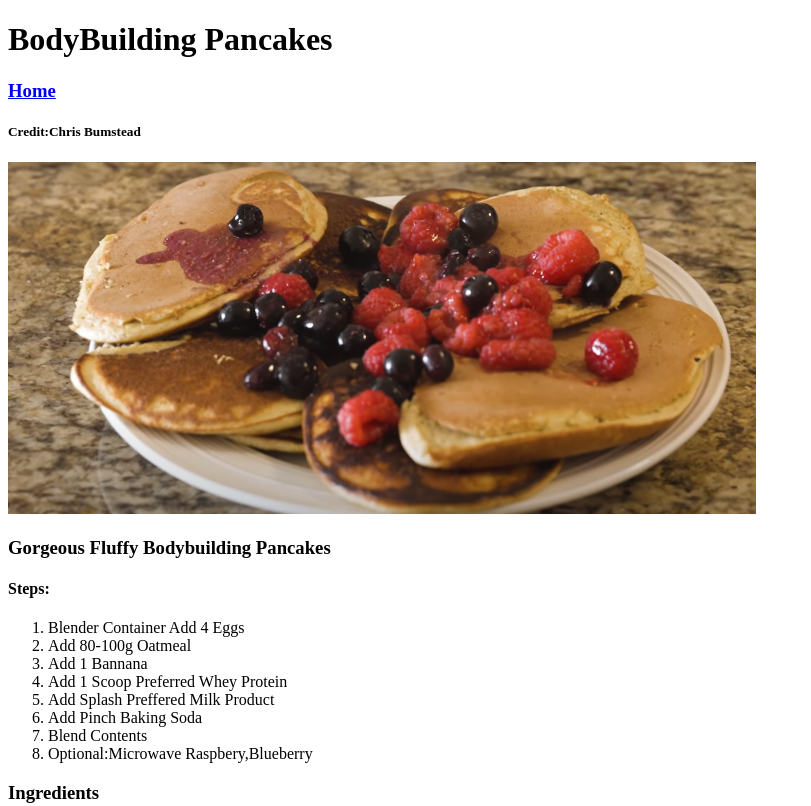
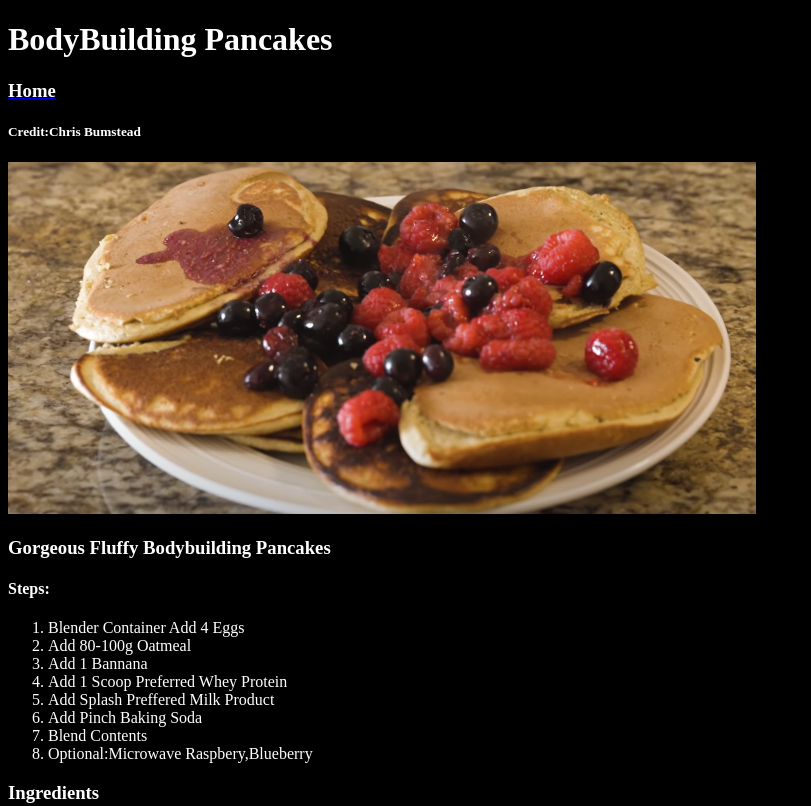
Before and after one commit to Sylvanus4296/odin-recipes, a plain HTML site: page recipes/bb-pancakes.html in a window 1280 px wide. Shown: the top 806 px of the page, without its empty margins (0-811 px from the left). Drawn offline with Linux system fonts and the light colour scheme.

Commit message:
made website dark

```diff
--- /dev/null
+++ b/css/styles.css
@@ -0,0 +1,9 @@
+.body {
+    background-color: rgb(0, 0, 0);
+}
+
+
+
+.text {
+    color:white;
+}
--- a/recipes/bb-pancakes.html
+++ b/recipes/bb-pancakes.html
@@ -3,14 +3,20 @@
         <head>
             <title>BodyBuilding Pancakes</title>
             <meta charset="utf-8">
+            <link rel="stylesheet" href="../css/styles.css">
         </head>
-        <body>
-            <h1><strong>BodyBuilding Pancakes</strong></h1>
-            <a href="../index.html"><h3>Home</h3></a>
-            <H5>Credit:Chris Bumstead</H5>
+        <body class="body">
+            <h1 class="text important"> <strong>
+                BodyBuilding Pancakes
+            </strong></h1>
+            <a href="../index.html"><h3 class="text important">
+            Home
+            </h3></a>
+            <H5 class="text important">Credit:Chris Bumstead</H5>
             <img src="../img/bb-pancakes.png"alt="Gorgeous Fluffy Bodybuilding Pancakes">
-            <H3>Gorgeous Fluffy Bodybuilding Pancakes</H3>
-                <p><h4>Steps:</h4><ol>
+            <H3 class="text important">Gorgeous Fluffy Bodybuilding Pancakes</H3>
+                <p><h4 class="text important">Steps:</h4>
+                    <ol class="text">
                     <li>Blender Container Add 4 Eggs</li>
                     <li>Add 80-100g Oatmeal</li>
                     <li>Add 1 Bannana</li>
@@ -20,8 +26,8 @@
                     <li>Blend Contents</li>
                     <li>Optional:Microwave Raspbery,Blueberry</li>
                 </ol></p>
-            <H3><strong>Ingredients</strong></H3>
-                <P><ul>
+            <H3 class="text important"><strong>Ingredients</strong></H3>
+                <P><ul class="text">
                     <li>4 eggs</li>
                     <li>80-100g Oatmeal</li>
                     <li>1 Bannana</li>
```
Also changed, not shown: index.html (+7 -4 lines), recipes/tangzhong.html (+9 -8 lines), 1 other file.
